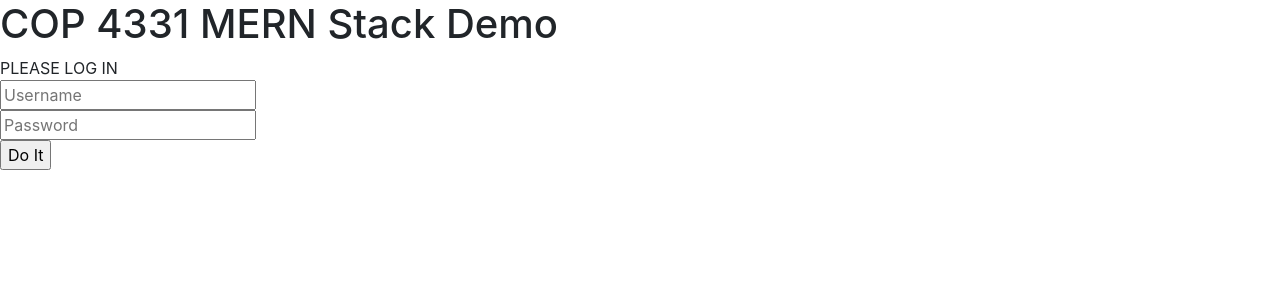
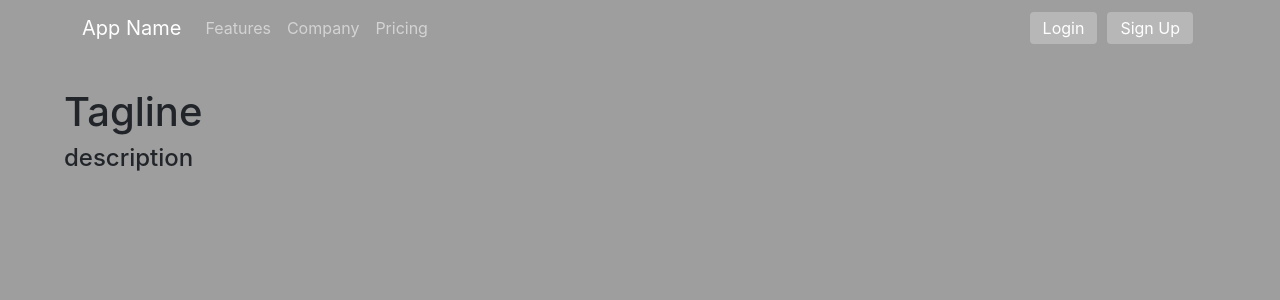
Before and after one commit to rightlaneonly/todo, a React (Create React App) app in the folder frontend/: page / in a window 1280 px wide. Shown: the top 300 px of the page. Built offline with nearby package versions, Linux system fonts and the light colour scheme.

Commit message:
added Home Page, moved Login, added Navigation
(1) A customizable Home Page has been added, color is just to show navbar (2) The original Login Page is now behind '/login' address (3) created a navbar for the home page, login and eventual sign up

```diff
--- a/frontend/src/App.css
+++ b/frontend/src/App.css
@@ -1,16 +1,5 @@
 .App {
   text-align: center;
-}
-
-.App-logo {
-  height: 40vmin;
-  pointer-events: none;
-}
-
-@media (prefers-reduced-motion: no-preference) {
-  .App-logo {
-    animation: App-logo-spin infinite 20s linear;
-  }
 }
 
 .App-header {
@@ -28,11 +17,42 @@
   color: #61dafb;
 }
 
-@keyframes App-logo-spin {
-  from {
-    transform: rotate(0deg);
-  }
-  to {
-    transform: rotate(360deg);
-  }
+#canvas{
+  padding: 2em;
 }
+
+#front {
+  margin-top: 2em;
+  margin-left: 4em;
+}
+
+.inFields{
+  margin-bottom: 10px;
+}
+
+#loginCard{
+  display: flex;
+  flex-direction: column;
+  justify-content: center;
+  width: 40%;
+  margin-left: auto;
+  margin-right: auto;
+}
+
+ #navi {
+   background-color: transparent;
+ }
+
+.navBtn {
+  background-color: rgba(255, 255, 255, 0.25);
+  border-color: transparent;
+  margin-left: 5px;
+  margin-right: 5px;
+  padding-top: 3px;
+  padding-bottom: 3px;
+}
+
+.Page{
+  background-color: #9e9e9e;
+  min-height: 100vh;
+}
--- a/frontend/src/App.js
+++ b/frontend/src/App.js
@@ -2,6 +2,7 @@ import React from 'react';
 import { BrowserRouter as Router, Route, Redirect, Switch } from 'react-router-dom';
 import './App.css';
 
+import HomePage from './pages/HomePage';
 import LoginPage from './pages/LoginPage';
 import CardPage from './pages/CardPage';
 
@@ -9,7 +10,10 @@ function App() {
     return (
         <Router >
             <Switch>
-                <Route path="/" exact>
+                <Route path='/' exact>
+                    <HomePage />
+                </Route>
+                <Route path="/login" exact>
                     <LoginPage />
                 </Route>
                 <Route path="/cards" exact>
--- a/frontend/src/components/CardUI.js
+++ b/frontend/src/components/CardUI.js
@@ -78,15 +78,15 @@ function CardUI()
     return(
         <div id="accessUIDiv">
             <br />
-            <input type="text" id="searchText" placeholder="Card To Search For"
+            <input type="text" id="searchText" className="inFields" placeholder="Card To Search For"
                 ref={(c) => search = c}/>
-            <button type="button" id="searchCardButton" class="buttons"
+            <button type="button" id="searchCardButton"
                 onClick={searchCard}> Search Card </button><br />
             <span id="cardSearchResult"> {searchResults} </span>
-            <p id="cardList">{cardList}</p><br /><br />
-            <input type="text" id="cardText" placeholder="Card To Add"
+            <p id="cardList">{cardList}</p>
+            <input type="text" id="cardText" className="inFields" placeholder="Card To Add"
                 ref={(c) => card = c}/>
-            <button type="button" id="addCardButton" class="buttons"
+            <button type="button" id="addCardButton"
                 onClick={addCard}> Add Card </button><br />
             <span id="cardAddResult"> {message} </span>
         </div>
--- /dev/null
+++ b/frontend/src/components/Front.js
@@ -0,0 +1,13 @@
+import React from 'react';
+
+const Front = () =>
+{
+    return(
+        <div id="front">
+            <h1>Tagline</h1>
+            <h4>description</h4>
+        </div>
+    );
+}
+
+export default Front;
--- a/frontend/src/components/LoggedInName.js
+++ b/frontend/src/components/LoggedInName.js
@@ -3,19 +3,20 @@ import React from 'react';
 function LoggedInName()
 {
 
-    var user={}
+    var user = {}
 
     const doLogout = event =>
     {
         event.preventDefault();
 
         alert('doLogout');
+        window.location.href = "/";
     };
 
     return(
     <div id="loggedInDiv">
         <span id="userName">Logged In As John Doe </span><br />
-        <button type="button" id="logoutButton" class="buttons"
+        <button type="button" id="logoutButton"
         onClick={doLogout}> Log Out </button>
     </div>
     );
--- a/frontend/src/components/Login.js
+++ b/frontend/src/components/Login.js
@@ -38,14 +38,14 @@ function Login()
   };
 
     return(
-      <div id="loginDiv">
+      <div id="loginDiv" className="App">
         <form onSubmit={doLogin}>
           <span id="inner-title">PLEASE LOG IN</span><br />
-          <input type="text" id="loginName" placeholder="Username"
+          <input type="text" id="loginName" className="inFields" placeholder="Username"
             ref={(c) => loginName = c} /><br/>
-          <input type="password" id="loginPassword" placeholder="Password"
+          <input type="password" id="loginPassword" className="inFields" placeholder="Password"
             ref={(c) => loginPassword = c} /><br/>
-          <input type="submit" id="loginButton" class="buttons" value = "Do It"
+          <input type="submit" id="loginButton" value = "Do It"
             onClick={doLogin} />
           <span id="loginResult">{message}</span>
         </form>
--- /dev/null
+++ b/frontend/src/components/Navigation.js
@@ -0,0 +1,32 @@
+import React from 'react';
+import Button from 'react-bootstrap/Button';
+import Container from 'react-bootstrap/Container';
+import Nav from 'react-bootstrap/Nav';
+import Navbar from 'react-bootstrap/Navbar';
+
+// guest Navbar, need one for users after login
+function Navigation()
+{
+    return(
+        <div id='navi'>
+            <Navbar variant="dark" collapseOnSelect expand="lg">
+                <Container>
+                    <Navbar.Brand href='/'>App Name</Navbar.Brand>
+                    <Navbar.Toggle aria-controls="responsive-navbar-nav" />
+                    <Navbar.Collapse id="responsive-navbar-nav">
+                        <Nav className="me-auto">
+                            <Nav.Link href='/'>Features</Nav.Link>
+                            <Nav.Link href='/'>Company</Nav.Link>
+                            <Nav.Link href='/'>Pricing</Nav.Link>
+                        </Nav>
+                        <Nav>
+                            <Button className="navBtn">Login</Button>
+                            <Button className="navBtn">Sign Up</Button>
+                        </Nav>
+                    </Navbar.Collapse>
+                </Container>
+            </Navbar>
+        </div>
+    );
+}
+export default Navigation;
--- a/frontend/src/components/PageTitle.js
+++ b/frontend/src/components/PageTitle.js
@@ -3,7 +3,7 @@ import React from 'react';
 function PageTitle()
 {
    return(
-     <h1 id="title">COP 4331 MERN Stack Demo</h1>
+     <h1 id="title" className="App">App Name</h1>
    );
 };
 
--- a/frontend/src/pages/CardPage.js
+++ b/frontend/src/pages/CardPage.js
@@ -7,7 +7,7 @@ import CardUI from '../components/CardUI';
 const CardPage = () =>
 {
     return(
-        <div>
+        <div id="canvas" className="Page">
             <PageTitle />
             <LoggedInName />
             <CardUI />
--- /dev/null
+++ b/frontend/src/pages/HomePage.js
@@ -0,0 +1,15 @@
+import React from 'react';
+import Navigation from '../components/Navigation';
+import Front from '../components/Front';
+
+const HomePage = () =>
+{
+    return(
+        <div id='home' className="Page">
+            <Navigation />
+            <Front />
+        </div>
+    );
+}
+
+export default HomePage;
--- a/frontend/src/pages/LoginPage.js
+++ b/frontend/src/pages/LoginPage.js
@@ -1,17 +1,22 @@
 import React from 'react';
-
+import Card from 'react-bootstrap/Card';
+import Navigation from '../components/Navigation';
 import PageTitle from '../components/PageTitle';
 import Login from '../components/Login';
 
 const LoginPage = () =>
 {
-
         return(
-                     <div>
-                       <PageTitle />
-                       <Login />
-                     </div>
-                   );
+            <div className="Page">
+                <Navigation />
+                <Card id="loginCard">
+                    <Card.Body>
+                        <PageTitle />
+                        <Login />
+                    </Card.Body>
+                </Card>
+            </div>
+        );
 };
 
 export default LoginPage;
```
Also changed, not shown: frontend/public/manifest.json, 1 other file (tests, documents, lock files or other folders).
